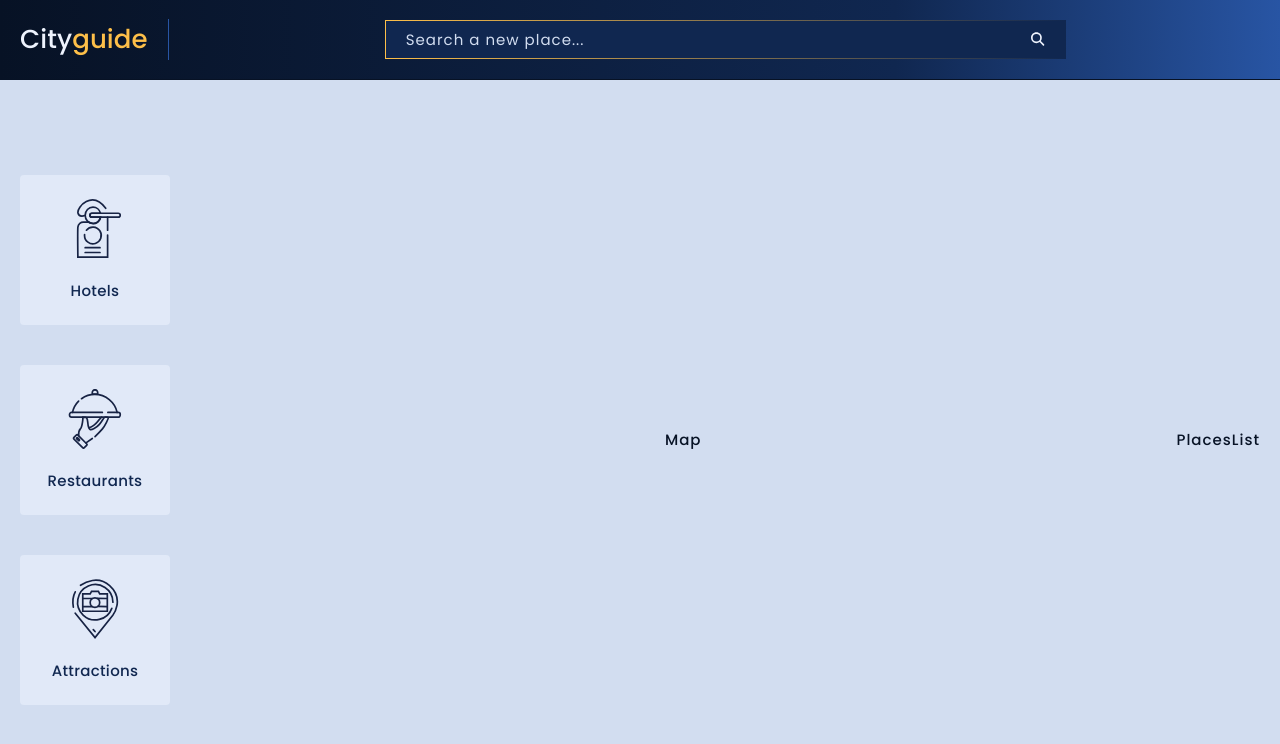
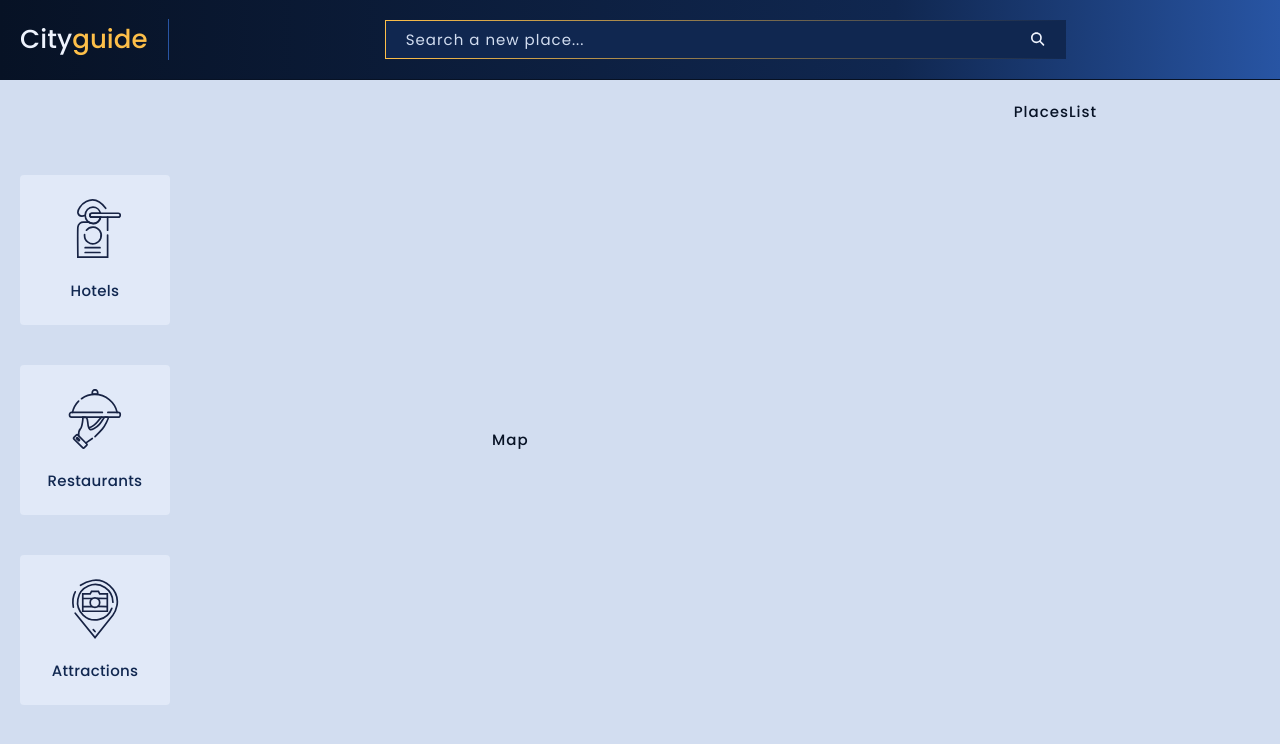
Before and after one commit to EmmanouilM/city-guide-app-REACTJS, a React (Create React App) app: page / in a window 1280 px wide. Shown: the top 744 px of the page. Built offline with nearby package versions, Linux system fonts and the light colour scheme.

Commit message:
style PlacesList component

```diff
--- a/src/components/PlacesList/PlacesList.css
+++ b/src/components/PlacesList/PlacesList.css
@@ -0,0 +1,11 @@
+.placesList {
+  display: flex;
+  flex-direction: column;
+  justify-content: flex-start;
+  align-items: center;
+  flex-basis: 33%;
+  height: calc(90vh - 4rem);
+  margin-left: var(--space-200);
+  overflow-x: hidden;
+  overflow-y: auto;
+}
--- a/src/components/PlacesList/PlacesList.js
+++ b/src/components/PlacesList/PlacesList.js
@@ -3,7 +3,7 @@ import './PlacesList.css'
 
 const PlacesList = () => {
   return (
-    <div>PlacesList</div>
+    <div className="placesList">PlacesList</div>
   )
 }
 
```
